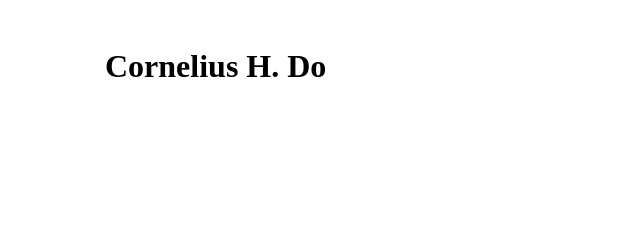
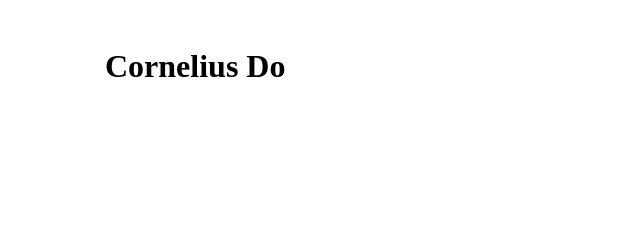
Before and after one commit to corneliusdo/corneliusdo.github.io, a website: page not-work/index.html in a window 1280 px wide. Shown: the top 240 px of the page, 0-640 px from the left. Drawn offline with nearby package versions, Linux system fonts and the light colour scheme.

Commit message:
fixed navbar brand name link

```diff
--- a/not-work/index.html
+++ b/not-work/index.html
@@ -30,7 +30,7 @@
   <!-- Navigation -->
   <nav class="navbar navbar-expand-lg navbar-light fixed-top" id="mainNav" style="padding-top:2rem">
     <div class="container">
-      <a class="navbar-brand" href="../index.html">Cornelius H. Do</a>
+      <a class="navbar-brand" href="../">Cornelius Do</a>
       <button class="navbar-toggler navbar-toggler-right" type="button" data-toggle="collapse" data-target="#navbarResponsive" aria-controls="navbarResponsive" aria-expanded="false" aria-label="Toggle navigation">
         Menu
         <i class="fas fa-bars"></i>
```
Also changed, not shown: index.html (+1 -1 lines), not-work/camp-games.html (+1 -1 lines), not-work/design-meetups.html (+1 -1 lines), not-work/video-editing.html (+1 -1 lines), work/beacon.html (+1 -1 lines).
